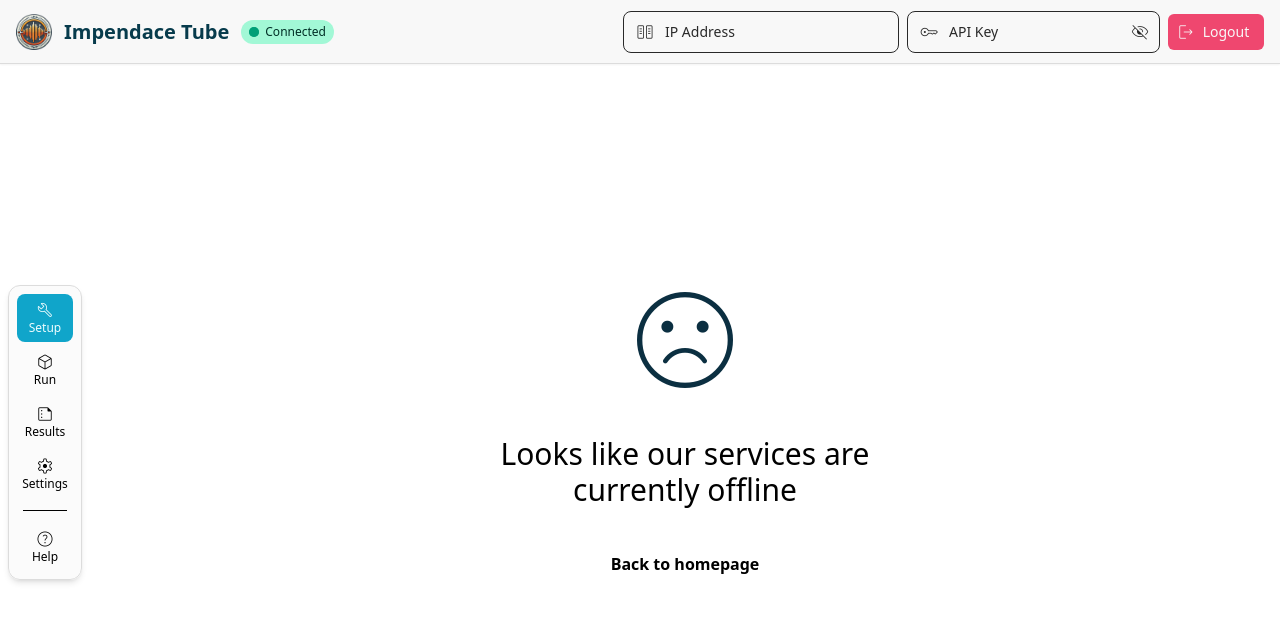
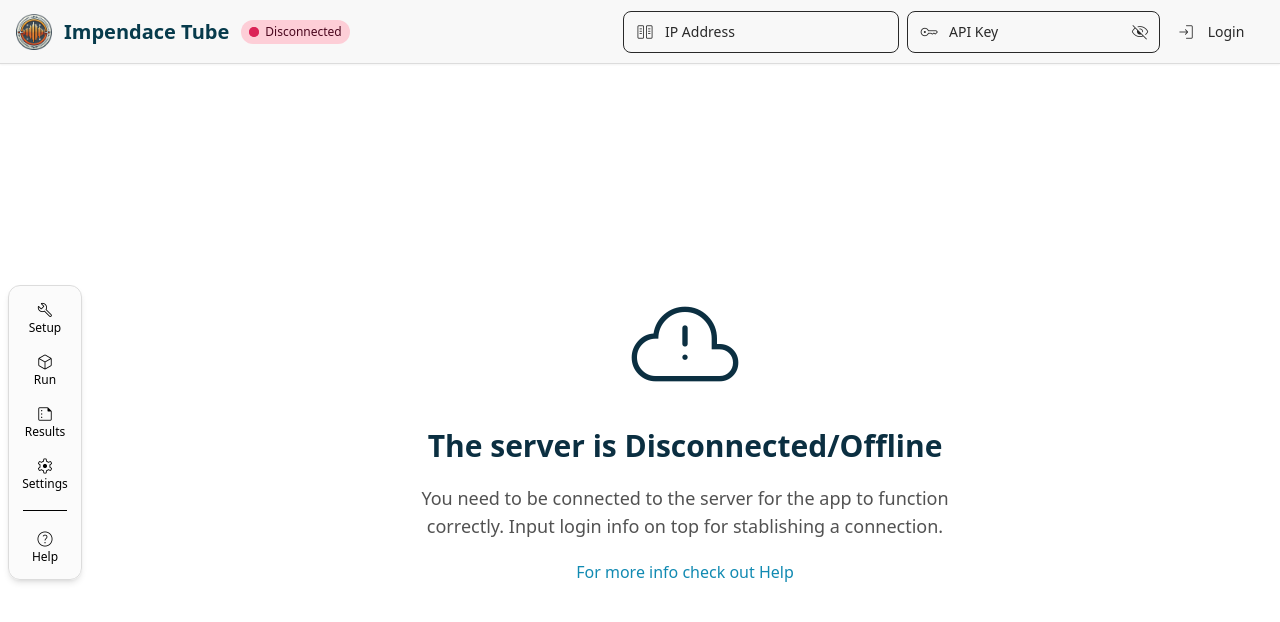
Before and after one commit to a-samea/ImPipe, a Vue app in the folder interface/: page /500 in a window 1280 px wide. Before the commit this address led to /setup. Shown: the top 622 px of the page. Built offline with nearby package versions, Linux system fonts and the light colour scheme.

Commit message:
Enhance app layout and navigation: update main content styling, integrate RouterLink in navbar, adjust connection state, and improve OfflineView messaging

```diff
--- a/interface/src/App.vue
+++ b/interface/src/App.vue
@@ -4,11 +4,9 @@ import SideRail from '@/components/SideRail.vue'
 import { RouterView } from 'vue-router'
 import ToastContainer from '@/components/ToastContainer.vue'
 
-
 import { useToast } from '@/composables/useToast'
 const toast = useToast()
-toast.success( 200,'Hello', 'Welcome to the app', 2000)
-
+toast.success(200, 'Hello', 'Welcome to the app', 2000)
 </script>
 
 <template>
@@ -22,7 +20,9 @@ toast.success( 200,'Hello', 'Welcome to the app', 2000)
       <SideRail />
 
       <!-- Main Content -->
-      <main class="p-2 h-full">
+      <main
+        class="p-1 m-1.5 max-h-full overflow-y-auto custom-scrollbar"
+      >
         <RouterView />
       </main>
 
@@ -31,3 +31,22 @@ toast.success( 200,'Hello', 'Welcome to the app', 2000)
     </div>
   </div>
 </template>
+
+<style scoped>
+.custom-scrollbar::-webkit-scrollbar {
+  width: 8px;
+}
+
+.custom-scrollbar::-webkit-scrollbar-track {
+  background: #f1f1f1;
+}
+
+.custom-scrollbar::-webkit-scrollbar-thumb {
+  background: #888;
+  border-radius: 4px;
+}
+
+.custom-scrollbar::-webkit-scrollbar-thumb:hover {
+  background: #555;
+}
+</style>
--- a/interface/src/components/navbar.vue
+++ b/interface/src/components/navbar.vue
@@ -2,6 +2,7 @@
 <script lang="ts" setup>
 import { useConnectionStore } from '@/stores/connectionStore'
 const connectionStore = useConnectionStore()
+import { RouterLink } from 'vue-router'
 
 import APIInput from '@/components/APIInput.vue'
 import AddressInput from '@/components/AddressInput.vue'
@@ -13,10 +14,12 @@ import ServerStatus from '@/components/ServerStatus.vue'
   <header class="z-50 h-16 border-b border-bgray-200 bg-bgray-50 shadow-sm">
     <nav class="flex h-full items-center justify-between px-4">
       <div class="flex items-center gap-3">
-        <img src="/icon.png" alt="App Logo" class="w-9 h-9" />
-        <span class="text-xl font-semibold text-accent-950 align-baseline"
-          >Impendace Tube</span
-        >
+        <RouterLink to="/" class="flex items-center gap-3">
+          <img src="/icon.png" alt="App Logo" class="w-9 h-9" />
+          <span class="text-xl font-semibold text-accent-950 align-baseline"
+            >Impendace Tube</span
+          >
+        </RouterLink>
         <ServerStatus
           :connected="connectionStore.isConnected"
           :live="!connectionStore.isWaiting"
--- a/interface/src/router/index.ts
+++ b/interface/src/router/index.ts
@@ -41,7 +41,7 @@ const router = createRouter({
     {
       path: '/help',
       component: HelpView,
-      meta: { requieresAuth: true },
+      meta: { requieresAuth: false },
     },
     {
       path: '/500',
--- a/interface/src/stores/connectionStore.ts
+++ b/interface/src/stores/connectionStore.ts
@@ -8,7 +8,7 @@ export const useConnectionStore = defineStore('connection', () => {
   const API_KEY_INPUT = ref('')
   const isIPInvalid = ref(false)
   const isApiKeyInvalid = ref(false)
-  const isConnected = ref(true)
+  const isConnected = ref(!true)
   const isLoading = ref(false)
   const isWaiting = ref(false)
 
--- a/interface/src/views/OfflineView.vue
+++ b/interface/src/views/OfflineView.vue
@@ -1,14 +1,22 @@
-<script lang="ts" setup>
-import { RouterLink } from 'vue-router';
+<script setup lang="ts">
+import { RouterLink } from 'vue-router'
 </script>
 
-
 <template>
-	<section class="flex items-center h-full sm:p-16">
-		<div class="container flex flex-col items-center justify-center px-5 mx-auto my-8 space-y-8 text-center sm:max-w-md">
-			<span class="dark:text-gray-400 mi text-9xl text-blue-950">sentiment_dissatisfied</span>
-			<p class="text-3xl">Looks like ourdzxc services are currently offline</p>
-			<RouterLink rel="noopener noreferrer" to="/" class="px-8 py-3 font-semibold rounded dark:bg-violet-600 dark:text-gray-50">Back to homepage</RouterLink>
-		</div>
-	</section>
+  <section class="flex items-center h-full">
+    <div class="container flex flex-col items-center justify-center mx-auto space-y-5 text-center sm:max-w-xl">
+      <span class="mi text-9xl text-blue-950">cloud_alert</span>
+      <p class="text-3xl font-semibold text-blue-950">The server is Disconnected/Offline</p>
+      <p class="text-lg text-bgray-700">
+        You need to be connected to the server for the app to function correctly. Input login info on top for stablishing a connection.
+      </p>
+      <RouterLink
+        rel="noopener noreferrer"
+        to="/help"
+        class="mt-4 text-blue-600 hover:underline"
+      >
+        For more info check out Help
+      </RouterLink>
+    </div>
+  </section>
 </template>
```
